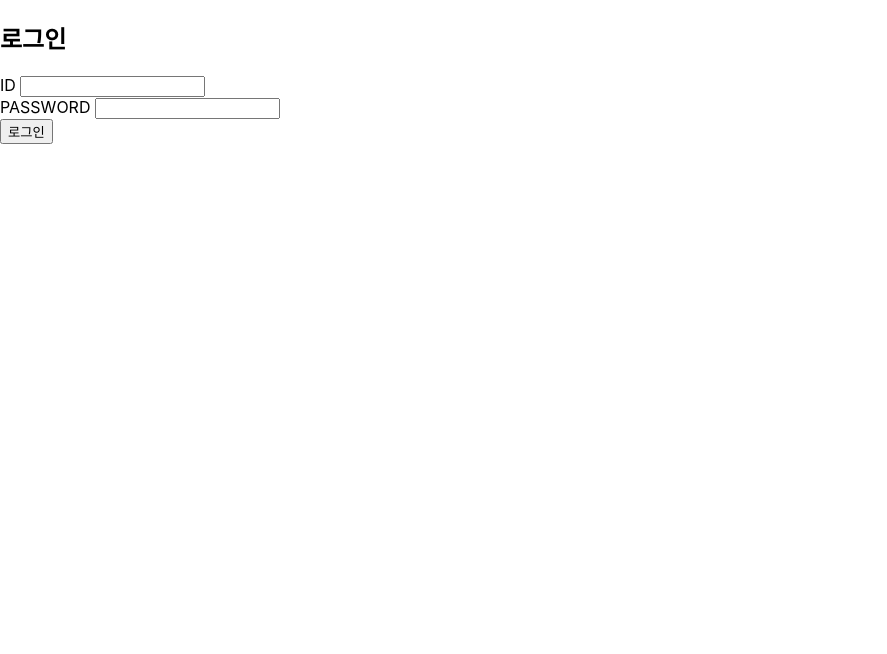
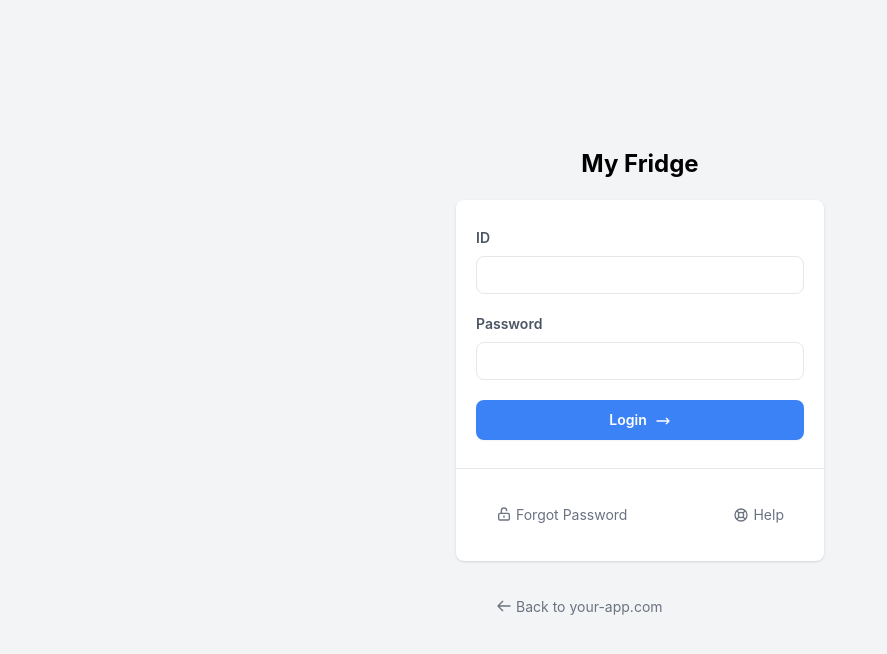
Before and after one commit to minzunim/fridge, a React (Create React App) app: page /login in a window 1280 px wide. Shown: the top 654 px of the page, without its empty margins (0-887 px from the left). Built offline with nearby package versions, Linux system fonts and the light colour scheme.

Commit message:
[Design] 로그인 페이지 스타일링 추가

```diff
--- a/package.json
+++ b/package.json
@@ -41,5 +41,8 @@
       "last 1 firefox version",
       "last 1 safari version"
     ]
+  },
+  "devDependencies": {
+    "tailwindcss": "^3.4.12"
   }
 }
--- a/src/components/Login.tsx
+++ b/src/components/Login.tsx
@@ -42,26 +42,79 @@ const Login = () => {
 
 
     return (
-        <>
-            <div>
-                <h2>로그인</h2>
-                <label htmlFor="id">ID </label>
+        <div className="min-h-screen bg-gray-100 flex flex-col justify-center sm:py-12">
+            <div className="p-10 xs:p-0 mx-auto md:w-full md:max-w-md">
+                <h1 className="font-bold text-center text-2xl mb-5">My Fridge</h1>
+                <div className="bg-white shadow w-full rounded-lg divide-y divide-gray-200">
+                    <div className="px-5 py-7">
+                        <label
+                            htmlFor="id"
+                            className="font-semibold text-sm text-gray-600 pb-1 block">
+                            ID
+                        </label>
                         <input
                             type="text"
                             id="id"
+                            className="border rounded-lg px-3 py-2 mt-1 mb-5 text-sm w-full"
                             onChange={(e) => setId(e.target.value)}
                         />
-            </div>
-            <div>
-                <label htmlFor="password">PASSWORD </label>
+                        <label
+                            htmlFor="password"
+                            className="font-semibold text-sm text-gray-600 pb-1 block">
+                            Password
+                        </label>
                         <input
                             type="password"
                             id="password"
+                            className="border rounded-lg px-3 py-2 mt-1 mb-5 text-sm w-full"
                             onChange={(e) => setPassword(e.target.value)}
                         />
+                        <button
+                            type="button"
+                            className="transition duration-200 bg-blue-500 hover:bg-blue-600 focus:bg-blue-700 focus:shadow-sm focus:ring-4 focus:ring-blue-500 focus:ring-opacity-50 text-white w-full py-2.5 rounded-lg text-sm shadow-sm hover:shadow-md font-semibold text-center inline-block"
+                            onClick={onClickLogin}>
+                            <span className="inline-block mr-2">Login</span>
+                            <svg xmlns="http://www.w3.org/2000/svg" fill="none" viewBox="0 0 24 24" stroke="currentColor" className="w-4 h-4 inline-block">
+                                <path stroke-linecap="round" stroke-linejoin="round" stroke-width="2" d="M17 8l4 4m0 0l-4 4m4-4H3" />
+                            </svg>
+                        </button>
                     </div>
-            <button onClick={onClickLogin}>로그인</button>
-        </>
+                    <div className="py-5">
+                        <div className="grid grid-cols-2 gap-1">
+                            <div className="text-center sm:text-left whitespace-nowrap">
+                                <button className="transition duration-200 mx-5 px-5 py-4 cursor-pointer font-normal text-sm rounded-lg text-gray-500 hover:bg-gray-100 focus:outline-none focus:bg-gray-200 focus:ring-2 focus:ring-gray-400 focus:ring-opacity-50 ring-inset">
+                                    <svg xmlns="http://www.w3.org/2000/svg" fill="none" viewBox="0 0 24 24" stroke="currentColor" className="w-4 h-4 inline-block align-text-top">
+                                        <path stroke-linecap="round" stroke-linejoin="round" stroke-width="2" d="M8 11V7a4 4 0 118 0m-4 8v2m-6 4h12a2 2 0 002-2v-6a2 2 0 00-2-2H6a2 2 0 00-2 2v6a2 2 0 002 2z" />
+                                    </svg>
+                                    <span className="inline-block ml-1">Forgot Password</span>
+                                </button>
+                            </div>
+                            <div className="text-center sm:text-right  whitespace-nowrap">
+                                <button className="transition duration-200 mx-5 px-5 py-4 cursor-pointer font-normal text-sm rounded-lg text-gray-500 hover:bg-gray-100 focus:outline-none focus:bg-gray-200 focus:ring-2 focus:ring-gray-400 focus:ring-opacity-50 ring-inset">
+                                    <svg xmlns="http://www.w3.org/2000/svg" fill="none" viewBox="0 0 24 24" stroke="currentColor" className="w-4 h-4 inline-block align-text-bottom	">
+                                        <path stroke-linecap="round" stroke-linejoin="round" stroke-width="2" d="M18.364 5.636l-3.536 3.536m0 5.656l3.536 3.536M9.172 9.172L5.636 5.636m3.536 9.192l-3.536 3.536M21 12a9 9 0 11-18 0 9 9 0 0118 0zm-5 0a4 4 0 11-8 0 4 4 0 018 0z" />
+                                    </svg>
+                                    <span className="inline-block ml-1">Help</span>
+                                </button>
+                            </div>
+                        </div>
+                    </div>
+                </div>
+                <div className="py-5">
+                    <div className="grid grid-cols-2 gap-1">
+                        <div className="text-center sm:text-left whitespace-nowrap">
+                            <button className="transition duration-200 mx-5 px-5 py-4 cursor-pointer font-normal text-sm rounded-lg text-gray-500 hover:bg-gray-200 focus:outline-none focus:bg-gray-300 focus:ring-2 focus:ring-gray-400 focus:ring-opacity-50 ring-inset">
+                                <svg xmlns="http://www.w3.org/2000/svg" fill="none" viewBox="0 0 24 24" stroke="currentColor" className="w-4 h-4 inline-block align-text-top">
+                                    <path stroke-linecap="round" stroke-linejoin="round" stroke-width="2" d="M10 19l-7-7m0 0l7-7m-7 7h18" />
+                                </svg>
+                                <span className="inline-block ml-1">Back to your-app.com</span>
+                            </button>
+                        </div>
+                    </div>
+                </div>
+            </div>
+        </div>
+
     );
 };
 
--- a/src/index.css
+++ b/src/index.css
@@ -11,3 +11,7 @@ code {
   font-family: source-code-pro, Menlo, Monaco, Consolas, 'Courier New',
     monospace;
 }
+
+@tailwind base;
+@tailwind components;
+@tailwind utilities;
--- /dev/null
+++ b/tailwind.config.js
@@ -0,0 +1,10 @@
+/** @type {import('tailwindcss').Config} */
+module.exports = {
+  content: [
+    "./src/**/*.{js,jsx,ts,tsx}",
+  ],
+  theme: {
+    extend: {},
+  },
+  plugins: [],
+}
```
Also changed, not shown: 1 other file (tests, documents, lock files or other folders). Lines whose indentation alone changed are shown as unchanged.
